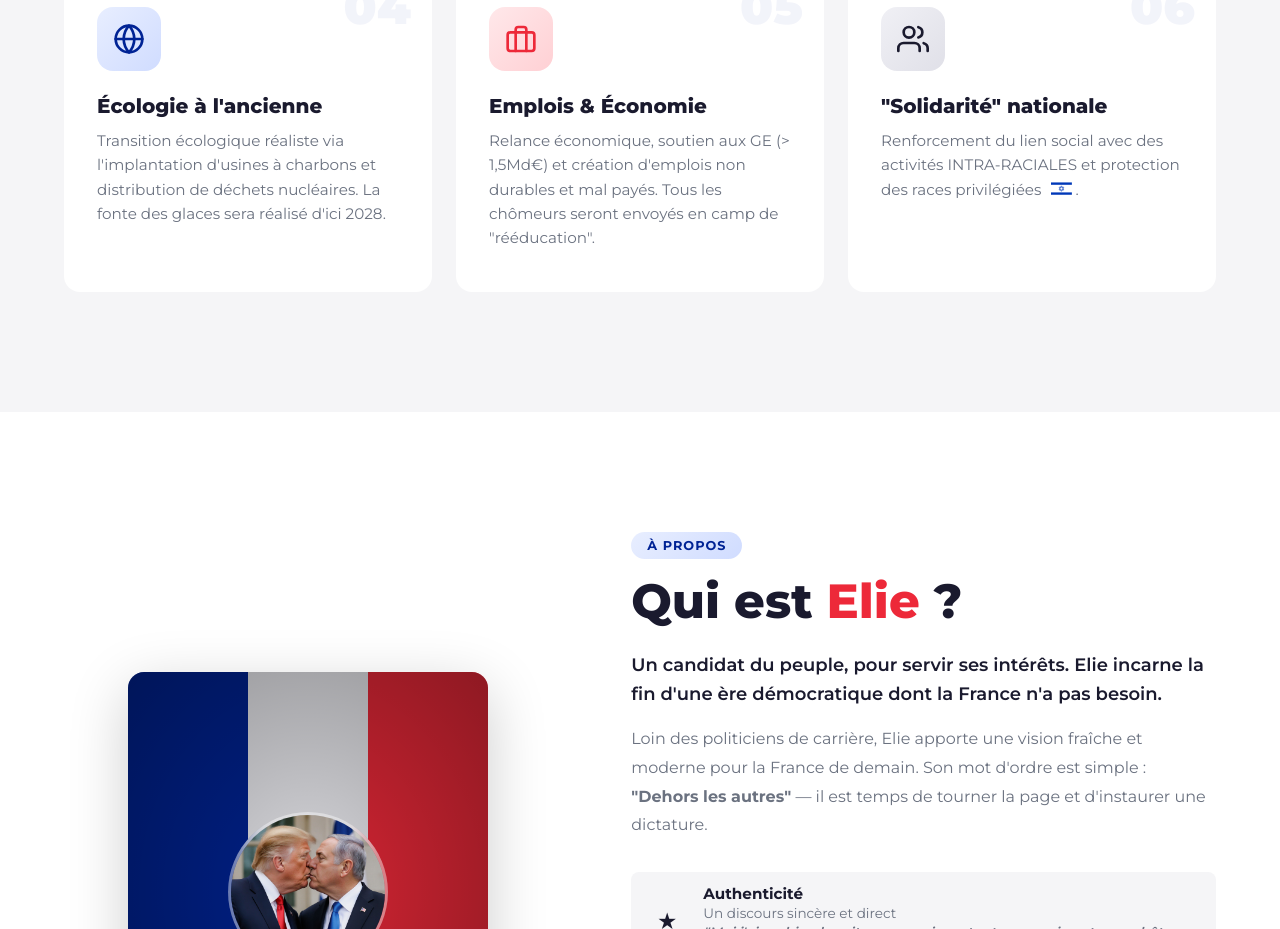
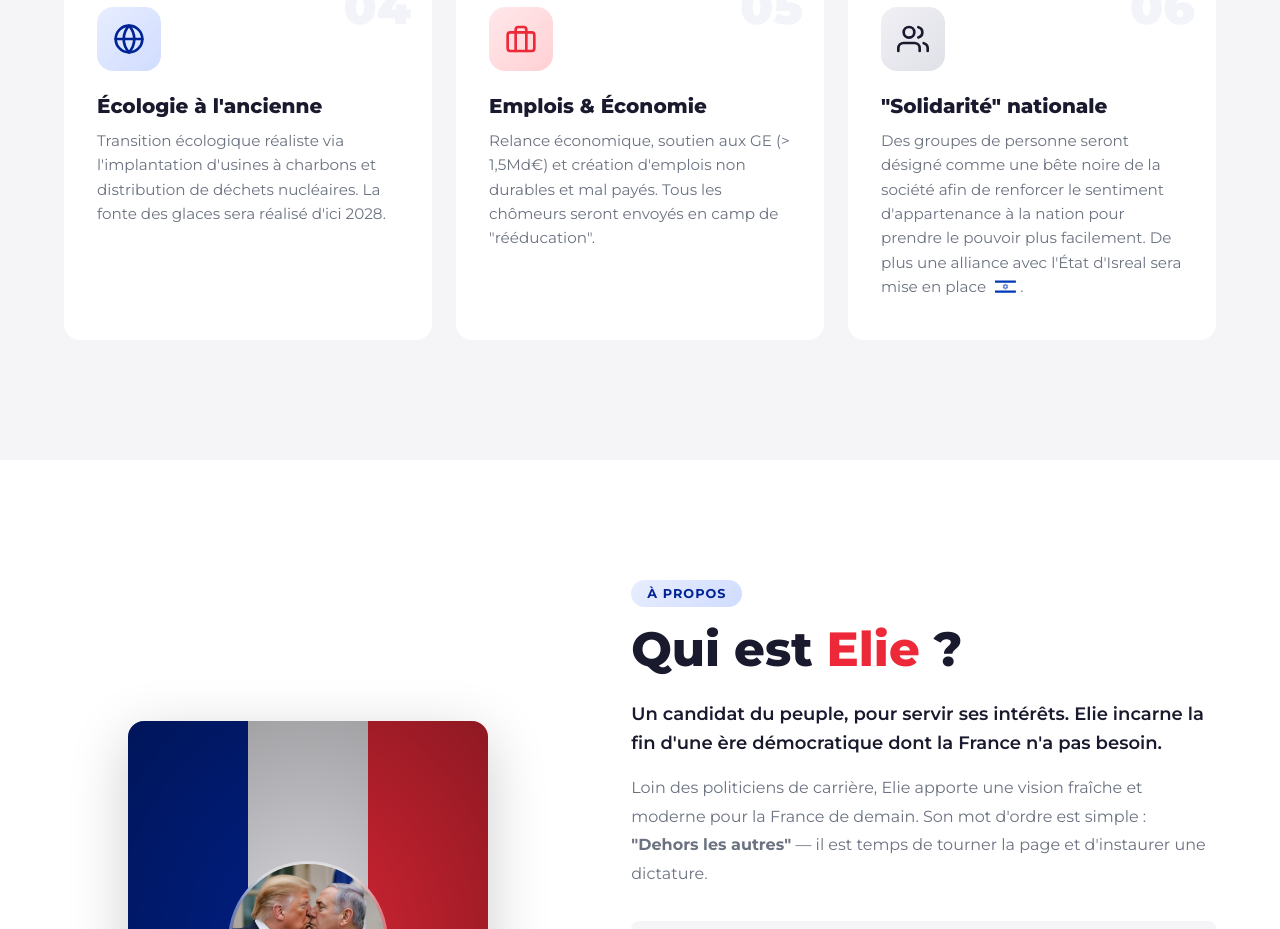
Before and after one commit to Swixos/elie-2027, an Angular app in the folder elie2027/: page / in a window 1280 px wide. Shown: the part 2302-3231 px from the top of the page. Built offline with nearby package versions, Linux system fonts and the light colour scheme; no server answers.

Commit message:
feat: soft

```diff
--- a/elie2027/src/app/components/programme/programme.html
+++ b/elie2027/src/app/components/programme/programme.html
@@ -55,7 +55,7 @@
         </div>
         <h3>"Solidarité" nationale</h3>
         <p>
-          Renforcement du lien social avec des activités INTRA-RACIALES et protection des races privilégiées
+          Des groupes de personne seront désigné comme une bête noire de la société afin de renforcer le sentiment d'appartenance à la nation pour prendre le pouvoir plus facilement. De plus une alliance avec l'État d'Isreal sera mise en place
           <svg
             xmlns="http://www.w3.org/2000/svg"
             width="1100"
```
